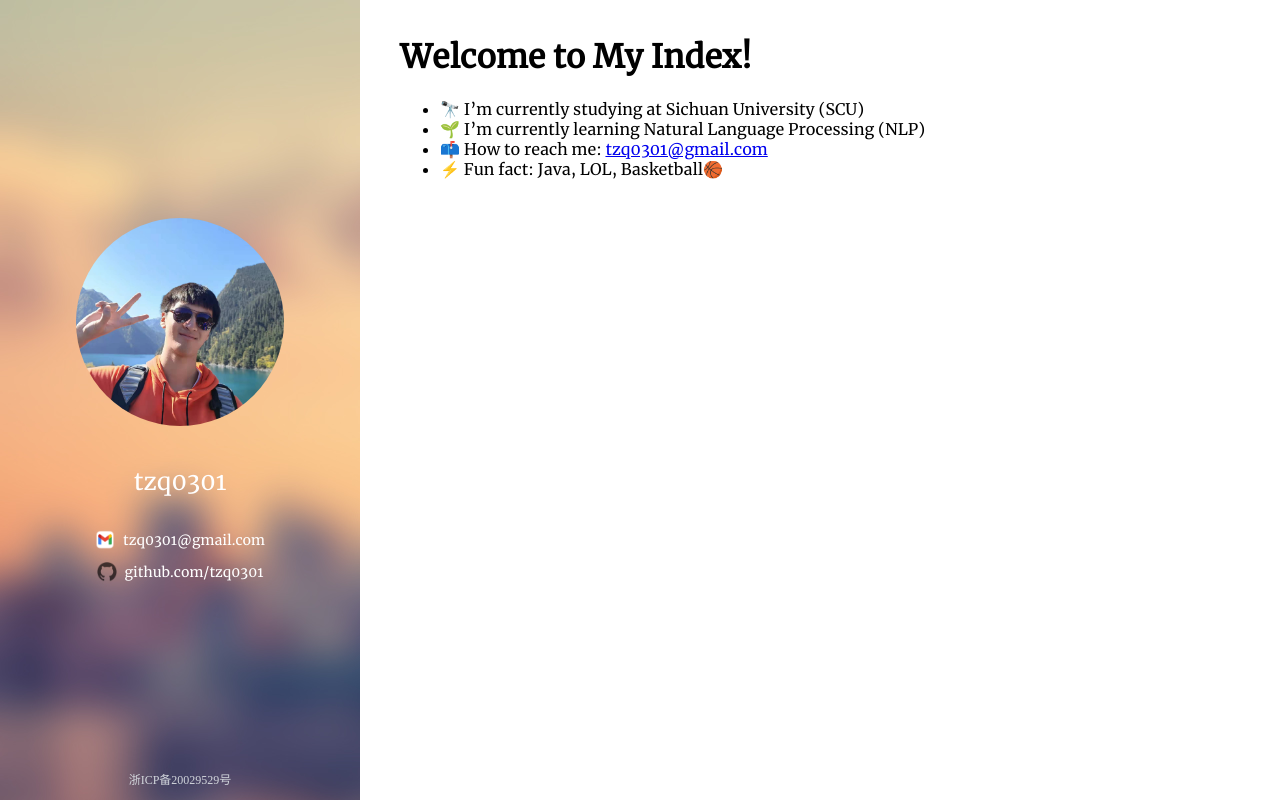
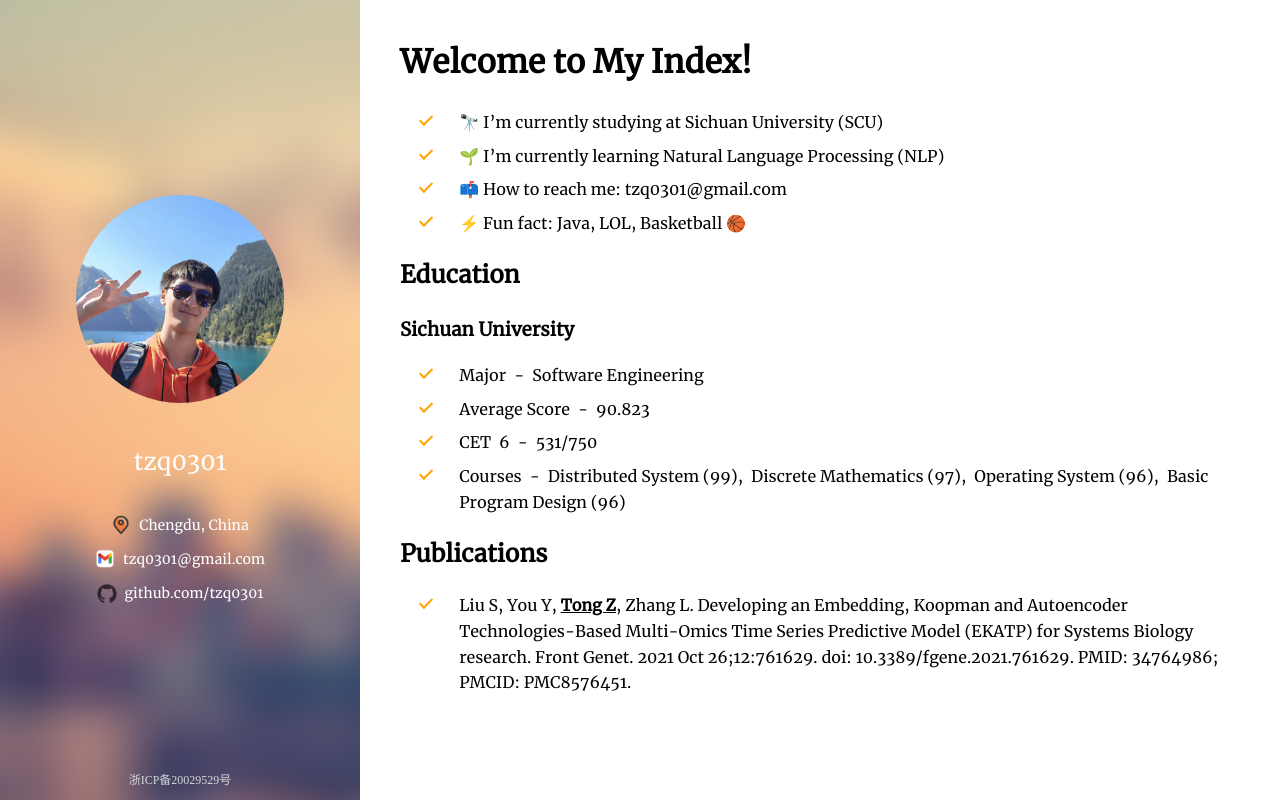
Before and after one commit to tzq0301/tzq0301-index-page, a Vue app: page / in a window 1280 px wide. Built offline with nearby package versions, Linux system fonts and the light colour scheme.

Commit message:
feat(*): 增加 Education 与 Publication

```diff
--- a/src/components/index/Index.vue
+++ b/src/components/index/Index.vue
@@ -10,8 +10,8 @@
 </template>
 
 <script setup lang="ts">
-import MyIntroduction from "/src/components/index/MyIntroduction.vue"
-import MyDetail from "/src/components/index/MyDetail.vue"
+import MyIntroduction from "/src/components/index/introduction/MyIntroduction.vue"
+import MyDetail from "/src/components/index/detail/MyDetail.vue"
 </script>
 
 <style scoped lang="less">
--- a/src/components/index/MyDetail.vue
+++ /dev/null
@@ -1,22 +0,0 @@
-<template>
-  <div>
-    <MdContainer class="mw-regular" :markdown="markdown"/>
-  </div>
-</template>
-
-<script setup lang="ts">
-import MdContainer from "../md/MdContainer.vue";
-
-const markdown = `
-# Welcome to My Index!
-
-- 🔭 I’m currently studying at Sichuan University (SCU)
-- 🌱 I’m currently learning Natural Language Processing (NLP)
-- 📫 How to reach me: tzq0301@gmail.com
-- ⚡ Fun fact: Java, LOL, Basketball🏀
-`.trim();
-</script>
-
-<style scoped lang="less">
-@import url(/src/css/fonts);
-</style>
--- /dev/null
+++ b/src/components/index/detail/MyDetail.vue
@@ -0,0 +1,26 @@
+<template>
+  <div class="mw-regular">
+    <h1>Welcome to My Index!</h1>
+
+    <ul class="check-list">
+      <li>🔭 I’m currently studying at Sichuan University (SCU)</li>
+      <li>🌱 I’m currently learning Natural Language Processing (NLP)</li>
+      <li>📫 How to reach me: tzq0301@gmail.com</li>
+      <li>⚡ Fun fact: Java, LOL, Basketball 🏀</li>
+    </ul>
+
+    <Education/>
+
+    <Publication/>
+  </div>
+</template>
+
+<script setup lang="ts">
+import Education from "./education/Education.vue";
+import Publication from "./publication/Publication.vue";
+</script>
+
+<style scoped lang="less">
+@import url(/src/css/fonts);
+@import url(/src/css/list.less);
+</style>
--- /dev/null
+++ b/src/components/index/detail/education/Education.vue
@@ -0,0 +1,36 @@
+<template>
+  <h2>Education</h2>
+
+  <div v-for="item in educationItems" :key="item.school">
+    <EducationItem
+        :school="item.school"
+        :major="item.major"
+        :average-score="item.averageScore"
+        :cet6="item.cet6"
+        :courses="item.courses"/>
+  </div>
+</template>
+
+<script setup lang="ts">
+import EducationItem from './EducationItem.vue';
+
+const educationItems = [
+  {
+    school: "Sichuan University",
+    major: "Software Engineering",
+    averageScore: "90.823",
+    cet6: "531/750",
+    courses: [
+      "Distributed System (99)",
+      "Discrete Mathematics (97)",
+      "Operating System (96)",
+      "Basic Program Design (96)",
+    ],
+  }
+]
+
+</script>
+
+<style scoped>
+
+</style>
--- /dev/null
+++ b/src/components/index/detail/education/EducationItem.vue
@@ -0,0 +1,23 @@
+<template>
+  <h3>{{ props.school }}</h3>
+  <ul class="check-list">
+    <li v-show="props.major">Major&ensp;-&ensp;{{ props.major }}</li>
+    <li v-show="props.averageScore">Average Score&ensp;-&ensp;{{ props.averageScore }}</li>
+    <li v-show="props.cet6">CET&ensp;6&ensp;-&ensp;{{ props.cet6 }}</li>
+    <li v-show="props.courses && props.courses.length > 0">Courses&ensp;-&ensp;{{ props.courses.join(",&ensp;") }}</li>
+  </ul>
+</template>
+
+<script setup lang="ts">
+const props = defineProps({
+  school: String,
+  major: String,
+  averageScore: String,
+  cet6: String,
+  courses: Array,
+});
+</script>
+
+<style scoped lang="less">
+@import url(/src/css/list.less);
+</style>
--- /dev/null
+++ b/src/components/index/detail/publication/Publication.vue
@@ -0,0 +1,17 @@
+<template>
+  <h2>Publications</h2>
+
+  <ul class="check-list">
+    <li v-for="publication in publications" :key="publication" v-html="publication"></li>
+  </ul>
+</template>
+
+<script setup lang="ts">
+const publications: Array<string> = [
+    `Liu S, You Y, <span class="font-extrabold underline">Tong Z</span>, Zhang L. Developing an Embedding, Koopman and Autoencoder Technologies-Based Multi-Omics Time Series Predictive Model (EKATP) for Systems Biology research. Front Genet. 2021 Oct 26;12:761629. doi: 10.3389/fgene.2021.761629. PMID: 34764986; PMCID: PMC8576451.`,
+]
+</script>
+
+<style scoped lang="less">
+@import url(/src/css/list.less);
+</style>
--- a/src/components/index/MyIntroduction.vue
+++ b/src/components/index/introduction/MyIntroduction.vue
@@ -11,6 +11,10 @@
     <div class="h-8"/>
 
     <div class="flex justify-center items-center space-y-3 flex-col">
+      <MyIntroductionIcon
+          icon-path="/icons/location.png"
+          icon-value="https://zh.wikipedia.org/wiki/%E6%88%90%E9%83%BD%E5%B8%82"
+          text="Chengdu, China"/>
       <MyIntroductionIcon
           icon-path="/icons/gmail.png"
           icon-value="tzq0301@gmail.com"
--- a/src/css/fonts.less
+++ b/src/css/fonts.less
@@ -5,4 +5,5 @@
 
 .mw-regular {
   font-family: merriweatherRegular, serif;
+  line-height: 1.6;
 }
--- /dev/null
+++ b/src/css/list.less
@@ -0,0 +1,26 @@
+.check-list {
+  margin: 0;
+  padding-left: 1.2rem;
+}
+
+.check-list li {
+  position: relative;
+  list-style-type: none;
+  padding-left: 2.5rem;
+  margin-bottom: 0.5rem;
+}
+
+.check-list li:before {
+  content: '';
+  display: block;
+  position: absolute;
+  left: 0;
+  top: -2px;
+  width: 5px;
+  height: 11px;
+  border-width: 0 2px 2px 0;
+  border-style: solid;
+  border-color: orange;
+  transform-origin: bottom left;
+  transform: rotate(45deg);
+}
```
Also changed, not shown: public/icons/location.png (added), src/components/index/introduction/MyIntroductionIcon.vue (renamed from src/components/index/MyIntroductionIcon.vue), src/models/index/education/model.ts (added).
